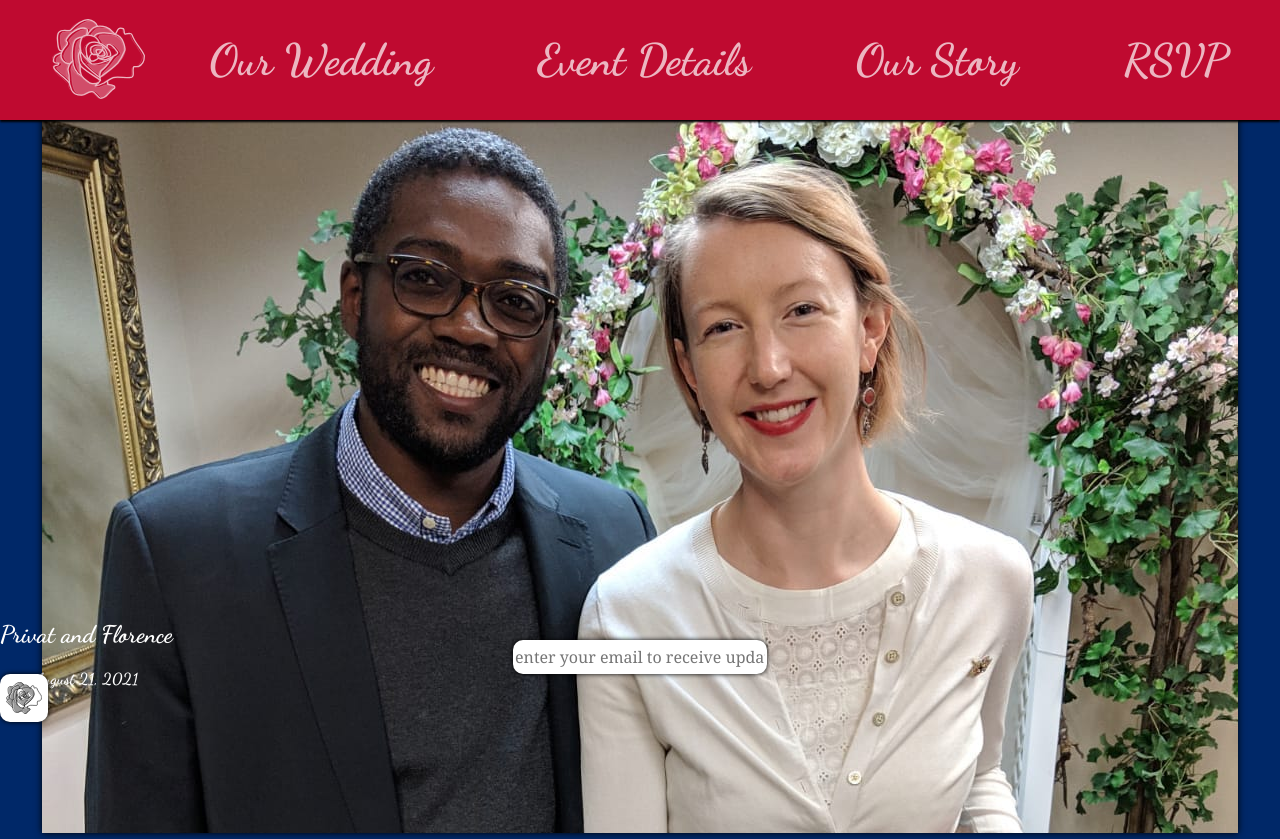
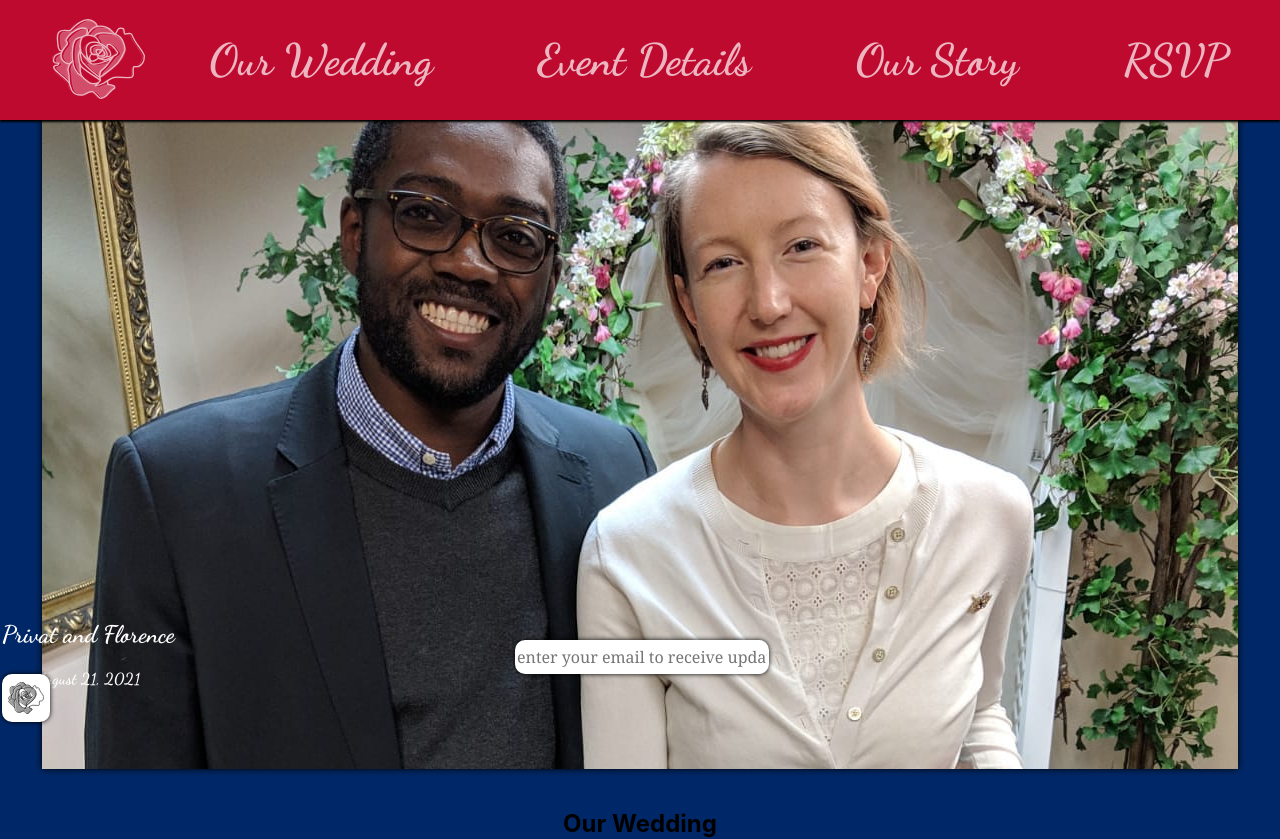
Before and after one commit to HelenHMaher/privatandflorence, a React (Create React App) app: page / in a window 1280 px wide. Shown: the top 839 px of the page. Built offline with nearby package versions, Linux system fonts and the light colour scheme.

Commit message:
background image

```diff
--- a/src/App.css
+++ b/src/App.css
@@ -70,16 +70,11 @@ html {
 .welcome {
   position: relative;
   display: inline-block;
+  background-image: url(./photos/engagement.jpg) center;
+  background-size: cover;
 }
 
-.main-image {
-  width: 100vw;
-  display: flex;
-  justify-content: center;
-  margin-top: 4rem;
-}
-
-#engagement-photo {
+.main-image img {
   box-shadow: 0 0 7px;
 }
 
--- a/src/welcome/index.js
+++ b/src/welcome/index.js
@@ -3,7 +3,6 @@ import React from "react";
 export const Welcome = () => {
   return (
     <section id="welcome" className="welcome">
-      <div className="grid">
       <div className="main-image">
         <figure id="main-image">
           <img
@@ -13,12 +12,11 @@ export const Welcome = () => {
           />
         </figure>
       </div>
-
       <div className="title">
         <h1>Privat and Florence</h1>
         <p>August 21, 2021</p>
       </div>
-      </div>
+
       <div className="email">
         <form id="form" action="__">
           <div className="email-feild">
```
Lines whose indentation alone changed are shown as unchanged.
